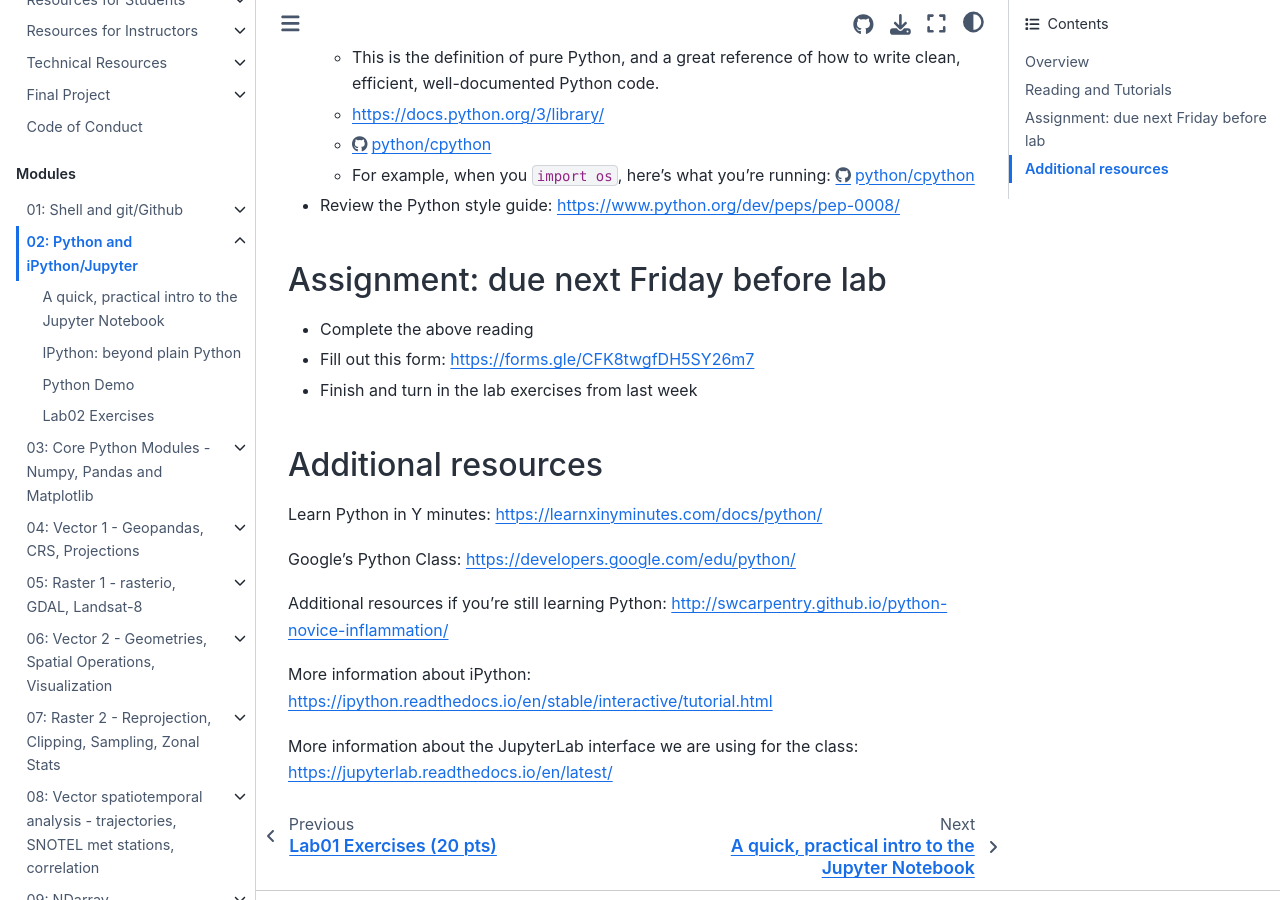
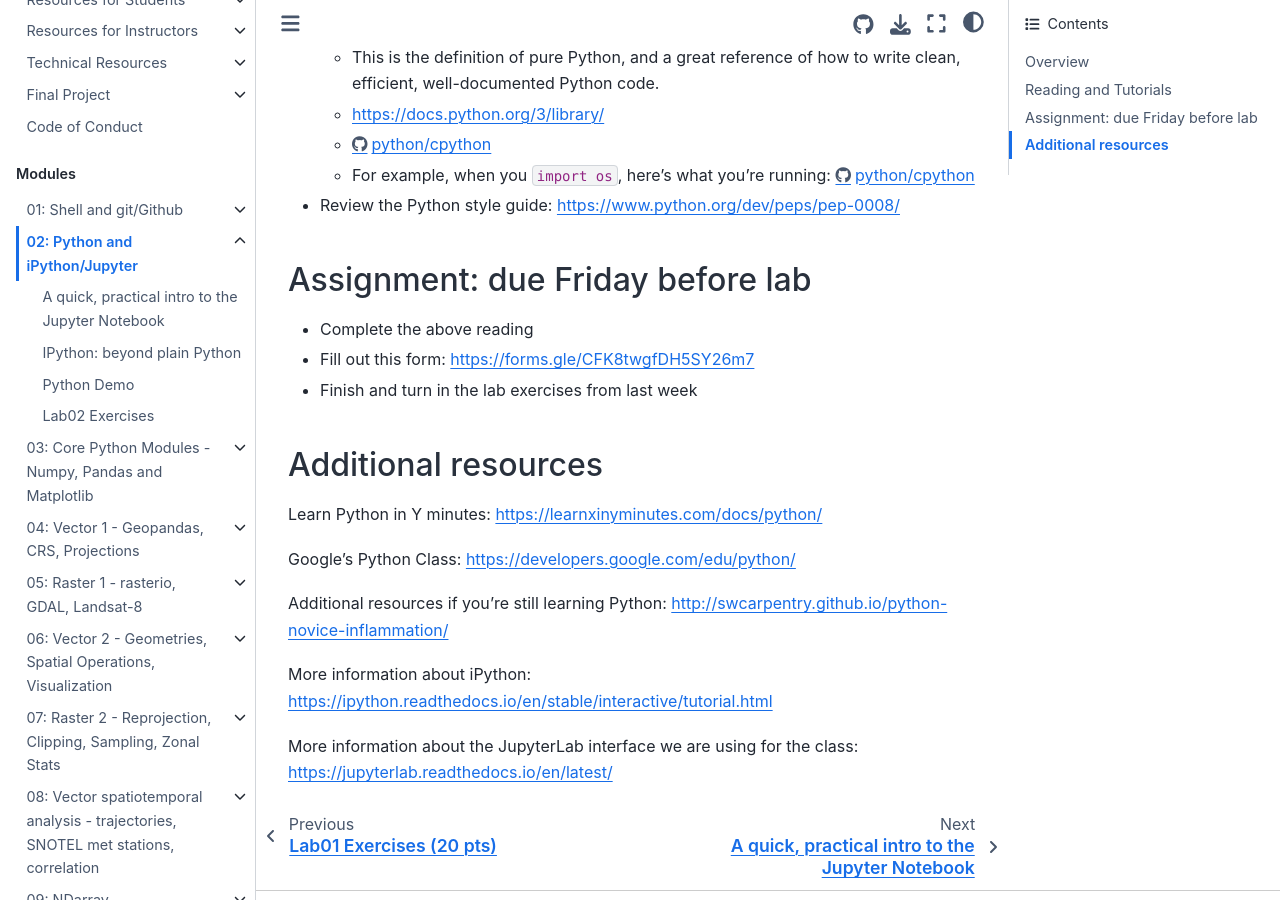
Before and after one commit to UW-GDA/jupyterbook, a Jupyter Book: the page built from book/modules/02_Python_Jupyter/02_Python_Jupyter_prep.md, in a window 1280 px wide and 900 px high, scrolled down 2687 px. Built offline with Jupyter Book 1.0.4 settings and Sphinx 7.4.7 and the Sphinx Book theme 1.1.4, drawn with Linux system fonts in a browser that asks for light colours; pages that are not in the unit, such as notebooks, are missing from menus.

Commit message:
update assignment heading

```diff
--- a/book/modules/02_Python_Jupyter/02_Python_Jupyter_prep.md
+++ b/book/modules/02_Python_Jupyter/02_Python_Jupyter_prep.md
@@ -57,7 +57,7 @@ If all of this is too basic (or you’re curious), try one or more of the follow
     * For example, when you `import os`, here's what you're running: https://github.com/python/cpython/blob/master/Lib/os.py
 * Review the Python style guide: https://www.python.org/dev/peps/pep-0008/
 
-## Assignment: due next Friday before lab
+## Assignment: due Friday before lab
 * Complete the above reading
 * Fill out this form: https://forms.gle/CFK8twgfDH5SY26m7
 * Finish and turn in the lab exercises from last week
```
